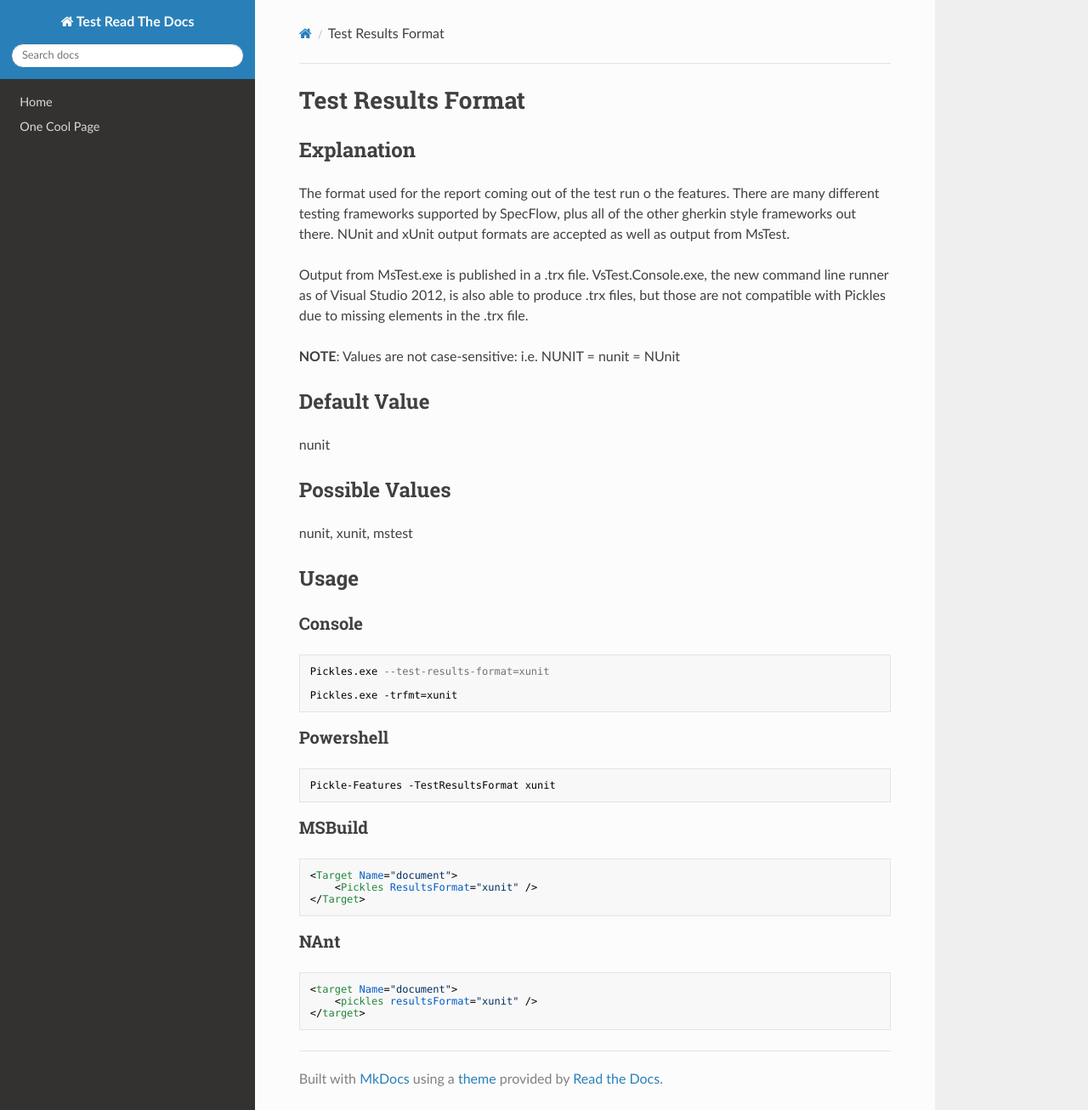
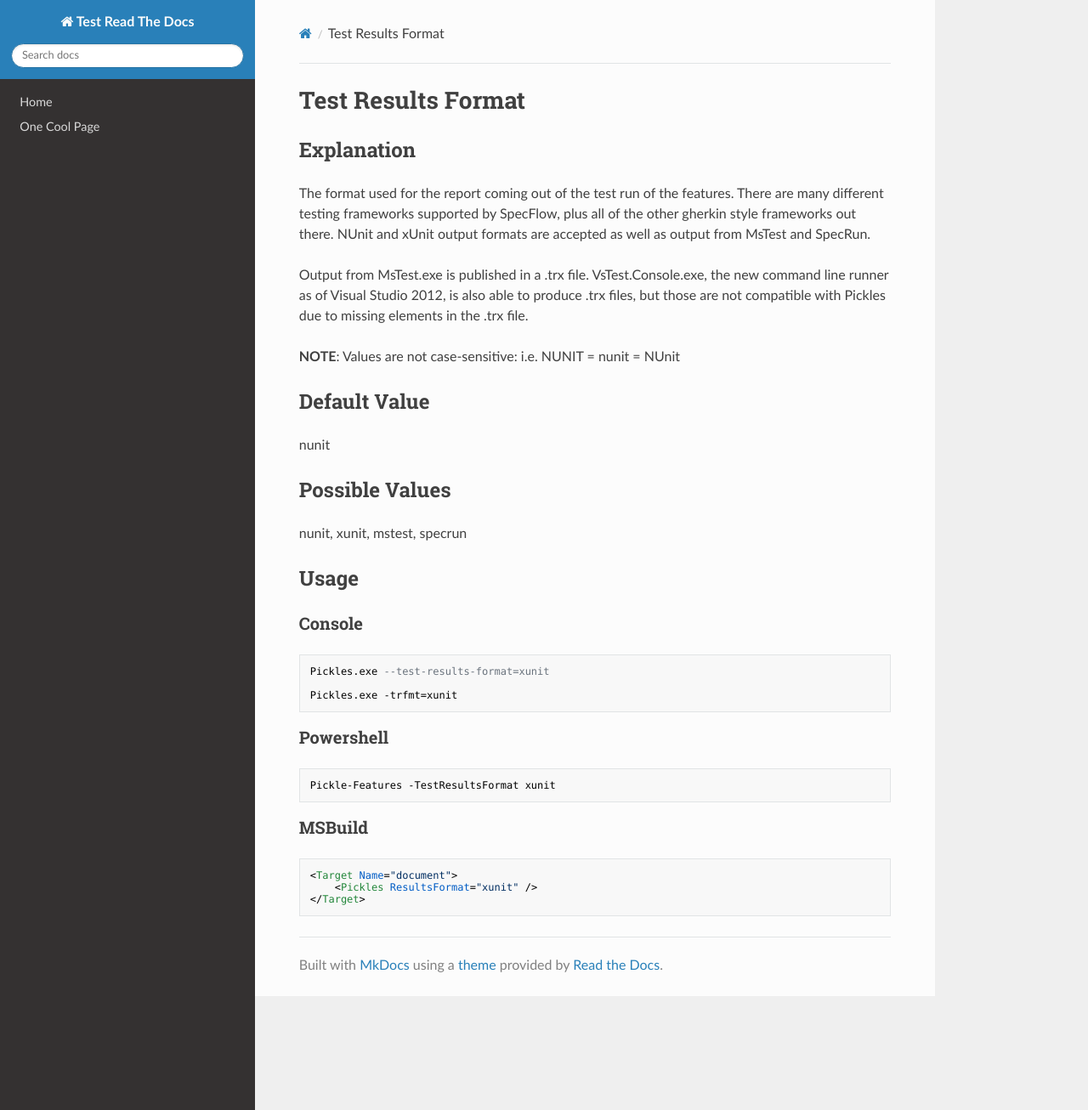
Before and after one commit to picklesdoc/docs, an MkDocs documentation site: the page built from docs/ArgumentsTestResultsFormat.md, in a window 1280 px wide and 1306 px high. Shown: the whole window at 85% size. Built offline with MkDocs 1.6.1, drawn with Linux system fonts in a browser that asks for light colours; nearby versions of some CDN libraries; old or Windows-style settings are respelled for this version of MkDocs.

Commit message:
Corrections

```diff
--- a/docs/ArgumentsTestResultsFormat.md
+++ b/docs/ArgumentsTestResultsFormat.md
@@ -2,7 +2,7 @@
 
 ## Explanation
 
-The format used for the report coming out of the test run o the features.  There are many different testing frameworks supported by SpecFlow, plus all of the other gherkin style frameworks out there.  NUnit and xUnit output formats are accepted as well as output from MsTest.
+The format used for the report coming out of the test run of the features.  There are many different testing frameworks supported by SpecFlow, plus all of the other gherkin style frameworks out there.  NUnit and xUnit output formats are accepted as well as output from MsTest and SpecRun.
 
 Output from MsTest.exe is published in a .trx file. VsTest.Console.exe, the new command line runner as of Visual Studio 2012, is also able to produce .trx files, but those are not compatible with Pickles due to missing elements in the .trx file.
 
@@ -16,7 +16,7 @@ nunit
 
 ## Possible Values
 
-nunit, xunit, mstest
+nunit, xunit, mstest, specrun
 
 ## Usage
 
@@ -35,9 +35,3 @@ nunit, xunit, mstest
     <Target Name="document">
         <Pickles ResultsFormat="xunit" />
     </Target>
-
-### NAnt
-
-    <target Name="document">
-        <pickles resultsFormat="xunit" />
-    </target>
```
